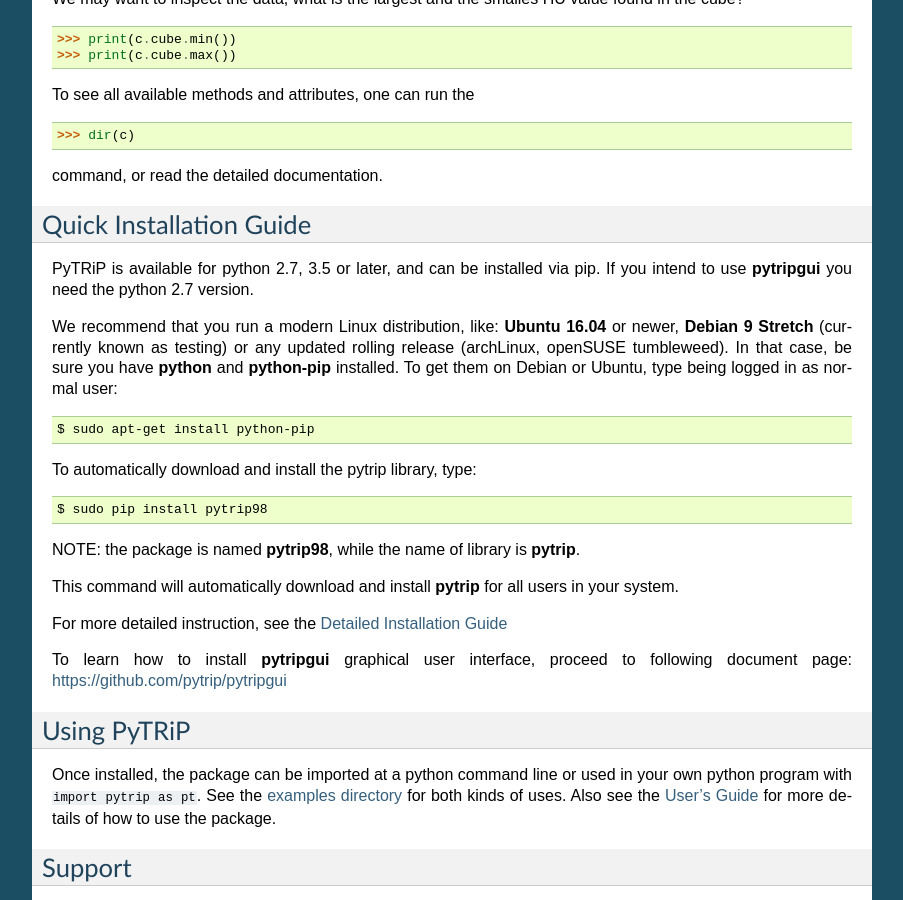
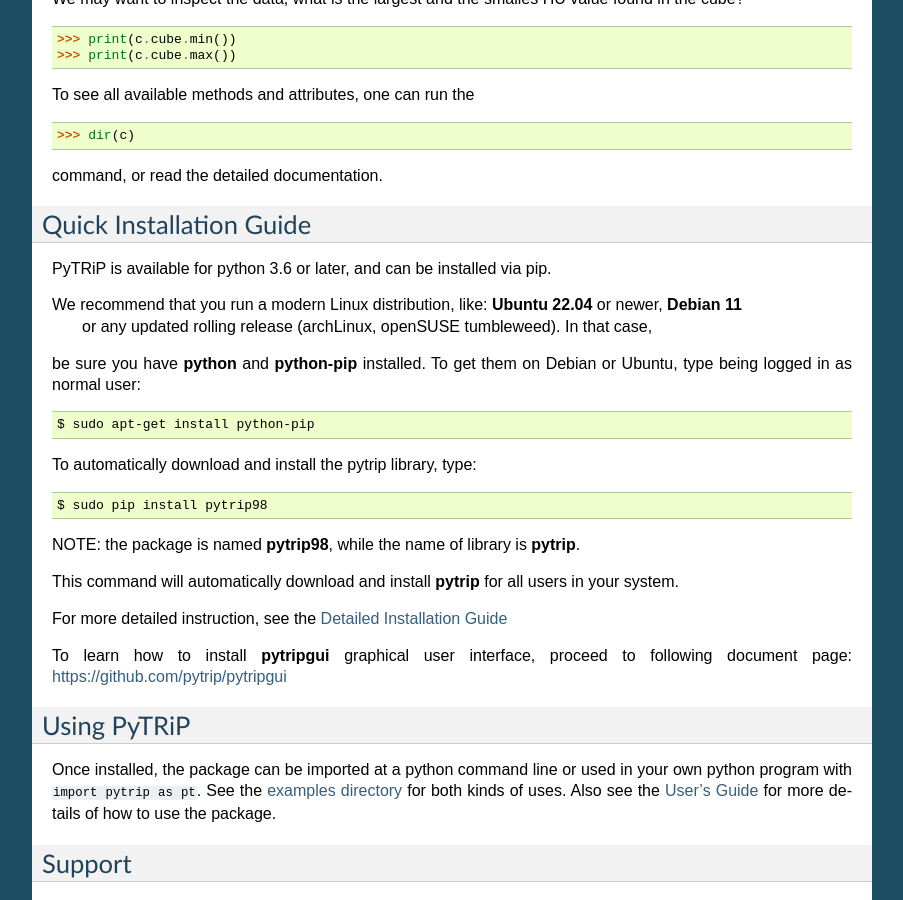
Before and after one commit to pytrip/pytrip, a Sphinx documentation site: the page built from docs/getting_started.rst, in a window 1280 px wide and 900 px high, scrolled down 739 px. Shown: the whole window, without its empty margins (198-1101 px from the left). Built offline with Sphinx 7.4.7, drawn with Linux system fonts in a browser that asks for light colours; pages that are not in the unit, such as notebooks, are missing from menus.

Commit message:
Drop support for python 2.x (#724)
* removal of python 2.7 [build]

* cleaning [build]

* newest numpy fix

* fix [build]

* fixes [build]

* trigger tests

* silence

* full [build]

* fix [build]

* drop mac osx [build]

```diff
--- a/docs/authors.rst
+++ b/docs/authors.rst
@@ -6,7 +6,7 @@
 -----------
 
 * Niels Bassler - Stockholm University, Sweden
-* Leszek Grzanka - IFJ-PAN, Poland <leszek.grzanka@gmail.com>
+* Leszek Grzanka - IFJ-PAN, Poland <leszek.grzanka@ifj.edu.pl>
 * Jakob Toftegaard - Aarhus University Hospital, Denmark
 
 Contributors
--- a/docs/contributing.rst
+++ b/docs/contributing.rst
@@ -133,7 +133,7 @@
 2. If the pull request adds functionality, the docs should be updated. Put
    your new functionality into a function with a docstring, and add the
    feature to the list in README.rst.
-3. The pull request should work for Python 2.7, 3.5-3.10. Check
+3. The pull request should work for Python 3.6-3.11. Check
    https://github.com/pytrip/pytrip/actions
    and make sure that the tests pass for all supported Python versions.
 
--- a/docs/getting_started.rst
+++ b/docs/getting_started.rst
@@ -50,11 +50,10 @@
 Quick Installation Guide
 ========================
 
-PyTRiP is available for python 2.7, 3.5 or later, and can be installed via pip. If you intend to use **pytripgui** you
-need the python 2.7 version.
+PyTRiP is available for python 3.6 or later, and can be installed via pip.
 
-We recommend that you run a modern Linux distribution, like: **Ubuntu 16.04** or newer, **Debian 9 Stretch**
-(currently known as testing) or any updated rolling release (archLinux, openSUSE tumbleweed). In that case,
+We recommend that you run a modern Linux distribution, like: **Ubuntu 22.04** or newer, **Debian 11**
+ or any updated rolling release (archLinux, openSUSE tumbleweed). In that case,
 be sure you have **python** and **python-pip** installed.
 To get them on Debian or Ubuntu, type being logged in as normal user::
 
--- a/docs/install.rst
+++ b/docs/install.rst
@@ -19,7 +19,7 @@
 At the time of writing Python language interpreter has two popular versions: 2.x (Python 2) and 3.x (Python 3) families.
 Command ``python`` invokes either Python 2 or 3, while ``python3`` can invoke only Python 3.
 
-**pytrip** supports most of the modern Python versions, mainly: 2.7, 3.5 - 3.10.
+**pytrip** supports most of the modern Python versions, mainly: 3.6 - 3.11.
 Check if your interpreter version is supported.
 
 If none of ``python`` and ``python3`` commands are present, then Python interpreter has to be installed.
@@ -44,7 +44,7 @@
 The easiest way to install PyTRiP98 is using `pip <https://pypi.python.org/pypi/pip>`_::
 
 .. note::
-    Pip comes pre-installed with Python newer than 3.4 and 2.7 (for 2.x family)
+    Pip comes pre-installed with Python newer than 3.4
 
 
 Administrator installation (root access)
```
Also changed, not shown: appveyor.yml (+0 -3 lines), setup.py (+6 -17 lines), 2 other files.
